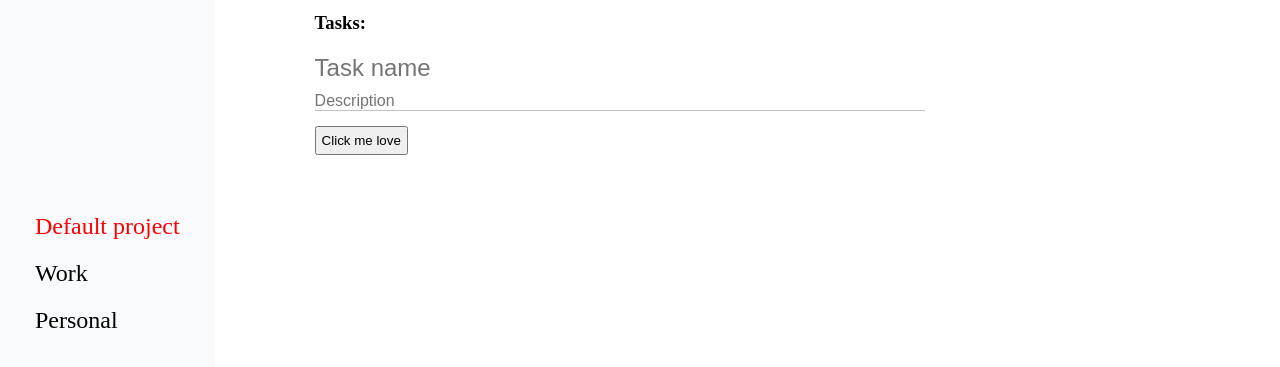
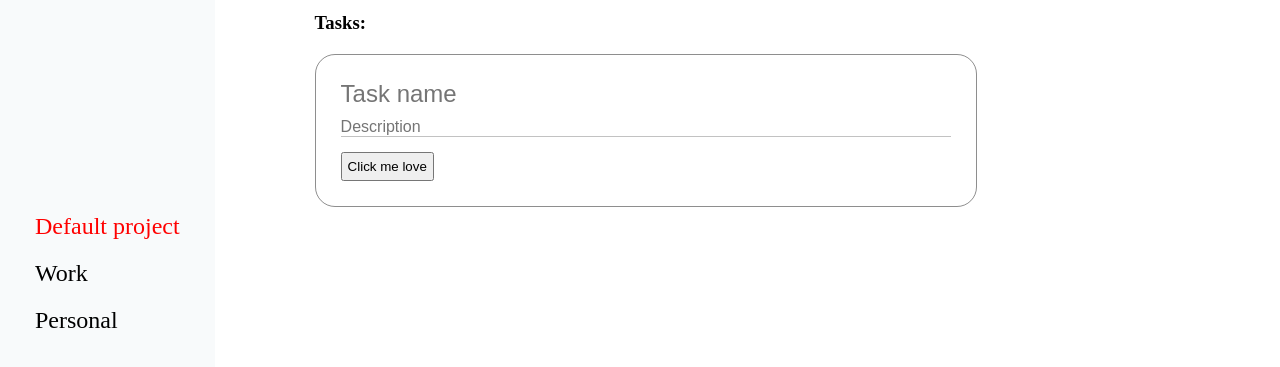
Before and after one commit to konstantinos-zavos/to-do-list, a website built with webpack: page src/index.html in a window 1280 px wide. Shown: the part 151-518 px from the top of the page. Built offline with nearby package versions, Linux system fonts and the light colour scheme; files whose address does not match are found by name.

Commit message:
Add border around task creation box

```diff
--- a/src/style.css
+++ b/src/style.css
@@ -173,11 +173,6 @@ li {
   /* background-color: rgba(128, 128, 128, 0.26); */
 }
 
-/* changes placeholder color */
-/* ::placeholder {
-  color: red;
-} */
-
 .completionButton {
   padding: 5px;
   cursor: pointer;
@@ -189,6 +184,8 @@ li {
   text-decoration: line-through;
 }
 
-/* .completed > .completionButton {
-
-} */
+.taskCreator {
+  border: 1px solid rgba(0, 0, 0, 0.445);
+  border-radius: 20px;
+  padding: 25px;
+}
```
